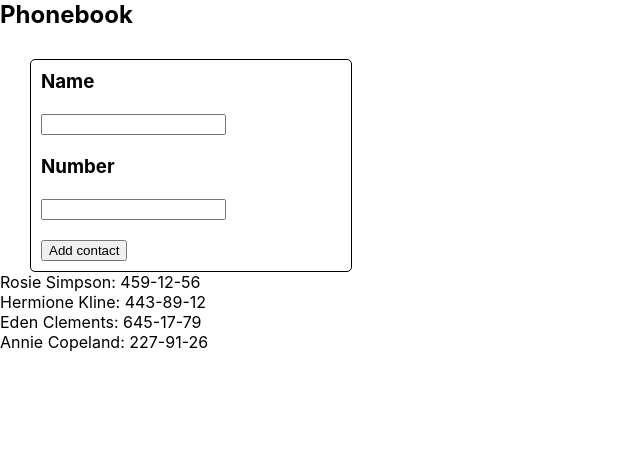
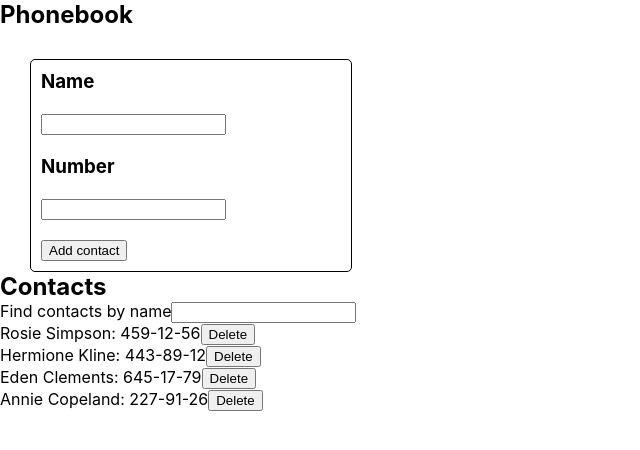
Before and after one commit to Viktorr22/goit-react-hw-02-phonebook, a React (Create React App) app: page / in a window 1280 px wide. Shown: the top 450 px of the page, without its empty margins (0-640 px from the left). Built offline with nearby package versions, Linux system fonts and the light colour scheme.

Commit message:
logic done

```diff
--- a/src/components/App/App.jsx
+++ b/src/components/App/App.jsx
@@ -1,29 +1,65 @@
 import { Component } from 'react';
-import { Form, Section,  ContactList} from 'components';
+import { Form, Section, ContactList, Filter } from 'components';
+import { nanoid } from 'nanoid'
 
 
 export class App extends Component {
     state = {
         contacts: [
-            {id: 'id-1', name: 'Rosie Simpson', number: '459-12-56' },
-            {id: 'id-2', name: 'Hermione Kline', number: '443-89-12'},
-            {id: 'id-3', name: 'Eden Clements', number: '645-17-79'},
-            {id: 'id-4', name: 'Annie Copeland', number: '227-91-26'},],
+               {id: 'id-1', name: 'Rosie Simpson', number: '459-12-56'},
+               {id: 'id-2', name: 'Hermione Kline', number: '443-89-12'},
+               {id: 'id-3', name: 'Eden Clements', number: '645-17-79'},
+               {id: 'id-4', name: 'Annie Copeland', number: '227-91-26'},
+        ],
+        filter: '',
 
     };
 
     formSubmitHandler = data => {
-        console.log(data);
-        this.setState({ contacts: [data] })
-        console.log(this.state.contacts);
+        const contact = {
+            id: nanoid(),
+            name: data.name,
+            number: data.number,
+        }
+
+        if (this.state.contacts.find(contact => contact.name === data.name)) {
+            alert(`${contact.name} is already in contacts.`);
+            return;
+        }
+
+        this.setState(prevState => ({
+            contacts: [...prevState.contacts, contact]
+        }))
+
     }
 
+    deleteContact = (contactId) => {
+        this.setState(prevState => ({
+            contacts: prevState.contacts.filter(contact => contact.id !== contactId)
+        }))
+    }
+
+    changeFilter = event => {
+        this.setState({ filter: event.currentTarget.value });
+    }
+
+    getFilteredContact = () => {
+        const { filter, contacts } = this.state;
+        const lowerFilter = filter.toLowerCase();
+        return contacts.filter(contact => contact.name.toLowerCase().includes(lowerFilter));
+    }
 
     render() {
+
+        const filteredContact = this.getFilteredContact();
+
         return (
-            <Section title={'Phonebook'}>
+            <Section>
+                <h1>Phonebook</h1>
                 <Form onSubmit={this.formSubmitHandler} />
-                <ContactList contacts={ this.state.contacts} />
+                <h2>Contacts</h2>
+                <Filter text = {this.state.filter} onChangeFilter={this.changeFilter} />
+                <ContactList contacts={filteredContact} onDeleteContact={this.deleteContact} />
             </Section>
         )
     }
--- a/src/components/Contacts/Contacts.jsx
+++ b/src/components/Contacts/Contacts.jsx
@@ -1,15 +1,15 @@
 // import PropTypes from 'prop-types';
 
-export function ContactList ({contacts}) {
+export function ContactList ({contacts, onDeleteContact}) {
     return (
-        <div>
             <ul>
                 {contacts.map(({ id, name, number }) => (
-                <li key={id}>{name}: {number}</li>
+                    <li key={id}>
+                        {name}: {number}
+                        <button onClick = {() => onDeleteContact(id)}>Delete</button>
+                    </li>
                   )
                 )}
             </ul>
-        </div>
-
     );
 }
--- /dev/null
+++ b/src/components/Filter/Filter.jsx
@@ -0,0 +1,10 @@
+
+
+export function Filter({text, onChangeFilter}) {
+    return (
+        <label>
+            Find contacts by name
+            <input type="text" value={text} onChange={onChangeFilter} />
+        </label>
+    );
+}
--- a/src/components/Section/Section.jsx
+++ b/src/components/Section/Section.jsx
@@ -1,16 +1,15 @@
-import PropTypes from 'prop-types';
+// import PropTypes from 'prop-types';
 
-export function Section({ title, children }) {
+export function Section({ children }) {
     return (
         <section>
-            <h2>{title}</h2>
             <div>{children}</div>
         </section>
     );
 };
 
-Section.propTypes = {
-    title: PropTypes.string.isRequired,
-    children: PropTypes.node.isRequired,
+// Section.propTypes = {
+//     title: PropTypes.string.isRequired,
+//     // children: PropTypes.node.isRequired,
 
-}
+// }
--- a/src/components/index.js
+++ b/src/components/index.js
@@ -2,3 +2,4 @@ export * from 'components/App/App';
 export * from 'components/Section/Section';
 export * from 'components/Form/Form';
 export * from 'components/Contacts/Contacts';
+export * from 'components/Filter/Filter';
```
Also changed, not shown: src/components/Form/Form.jsx (+2 -8 lines), src/components/Filter/Filter.styled.jsx (added).
